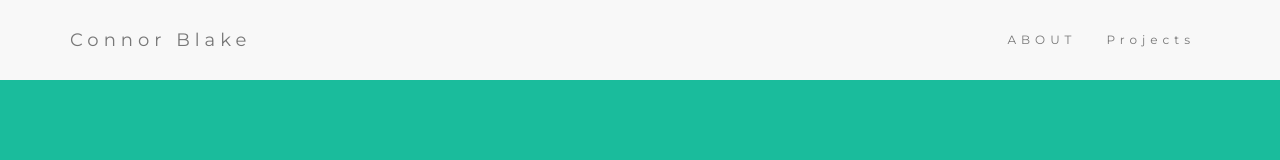
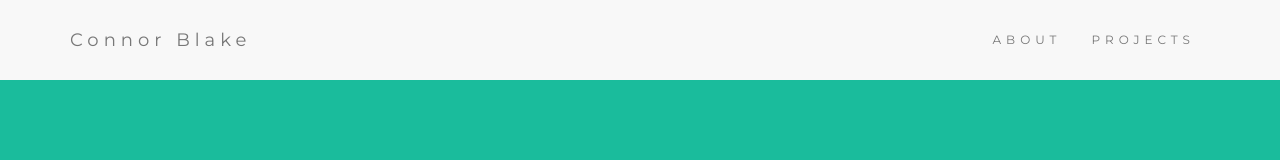
Before and after one commit to cblake506/react-portfolio, a React (Create React App) app: page / in a window 1280 px wide. Shown: the top 160 px of the page. Built offline with nearby package versions, Linux system fonts and the light colour scheme.

Commit message:
formatting correction

```diff
--- a/src/components/Header.js
+++ b/src/components/Header.js
@@ -11,7 +11,7 @@ function Header ({ currentPage, handlePageChange }) {
                 <div class="collapse navbar-collapse" id="myNavbar">
                 <ul class="nav navbar-nav navbar-right">
                     <li><a onClick={() => handlePageChange('About')}>ABOUT</a></li>
-                    <li><a onClick={() => handlePageChange('Projects')}>Projects</a></li>
+                    <li><a onClick={() => handlePageChange('Projects')}>PROJECTS</a></li>
                 </ul>
                 </div>
             </div>
```
